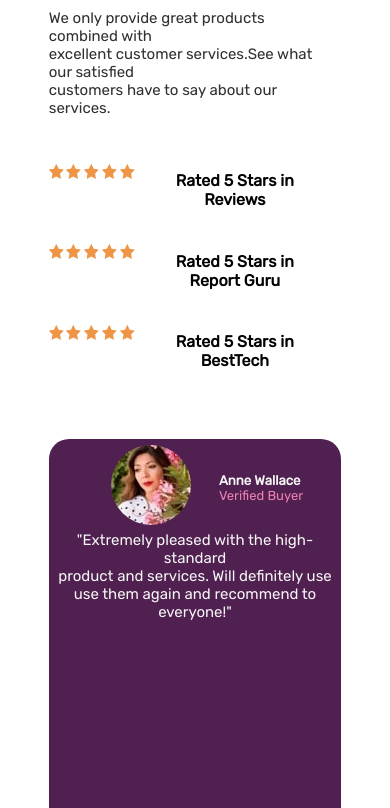
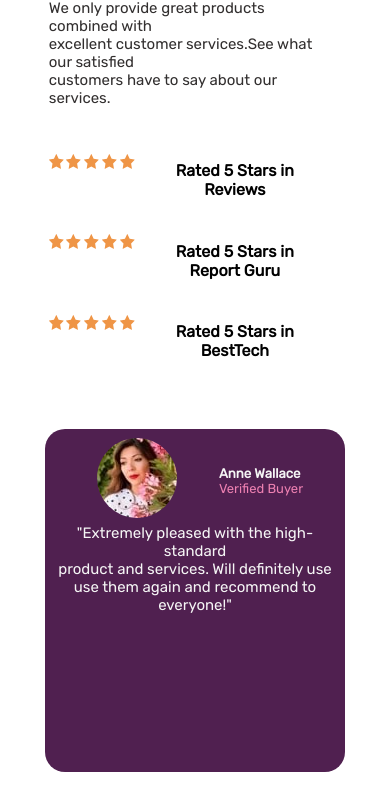
Before and after one commit to IamSanjana/Social-Proof-Section, a plain HTML site: page index.html in a window 390 px wide. Shown: the part 292-1100 px from the top of the page. Drawn offline with Linux system fonts and the light colour scheme.

Commit message:
Update index.html

```diff
--- a/index.html
+++ b/index.html
@@ -14,7 +14,7 @@
 
         section{ display: grid;
                  margin: auto;
-                 margin-top: 30px;
+                 margin-top: 20px;
                  width: 85%;
                  text-align: center;
                  font-family: 'Rubik', sans-serif;}
@@ -58,7 +58,7 @@
                        padding-top: 2%;
                        border-radius: 20px;}
 
-        .feedback img {border-radius: 50%; margin-left: 20%; margin-right: 10%;
+        .feedback img {border-radius: 50%; margin-left: 15%; margin-right: 15%;
                        float: left;}
 
         h5 {margin-bottom: 0; margin-top: 10%; }
@@ -108,9 +108,9 @@
         .rating div {justify-content: center}
 
         .feedback div { margin:auto;
-                        padding:2%;
+                        padding:3%;
                         width:90%;
-                        height:45%;
+                        height:35%;
                         margin-top: 10%; margin-bottom: 20%;}
        }
 
```
